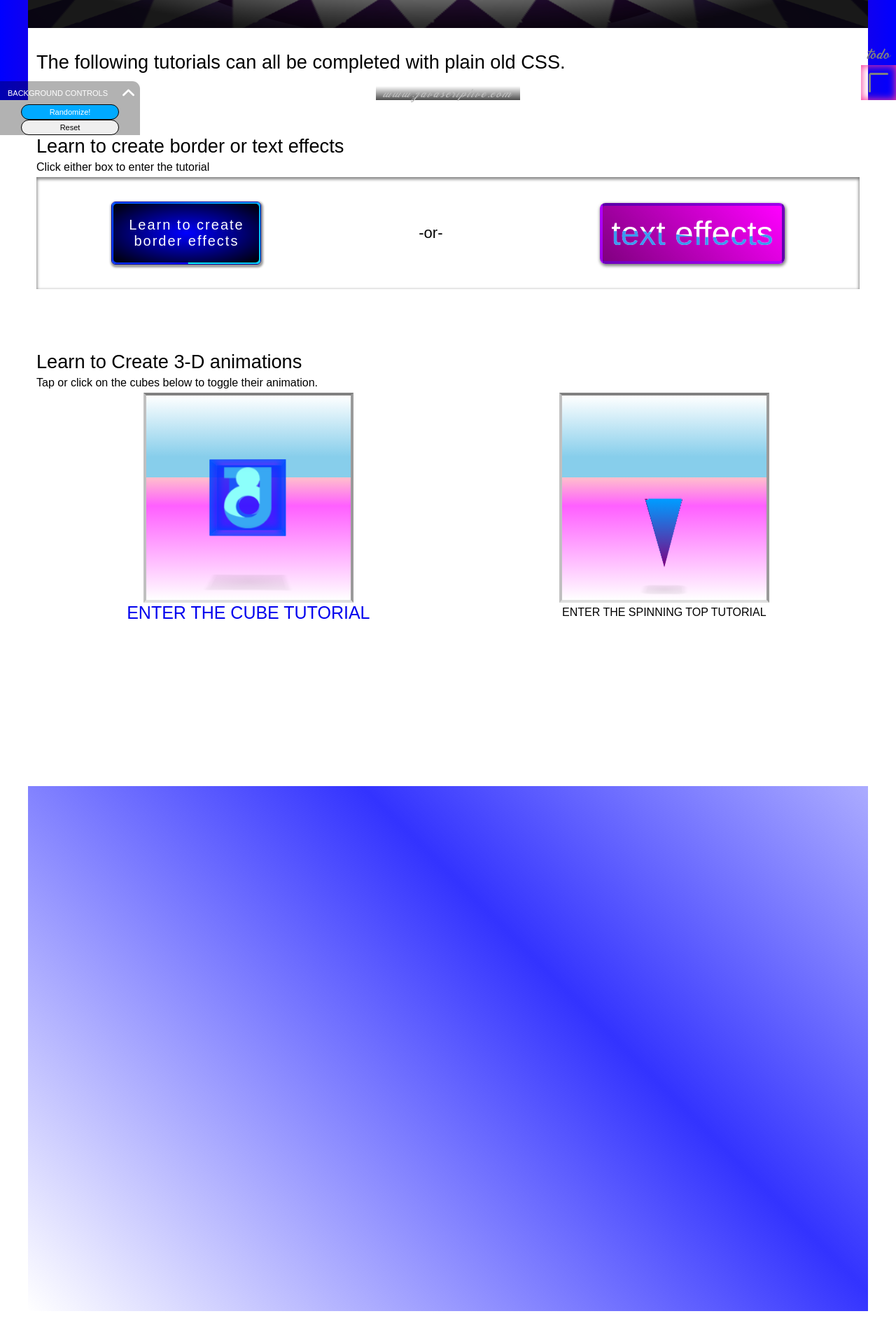
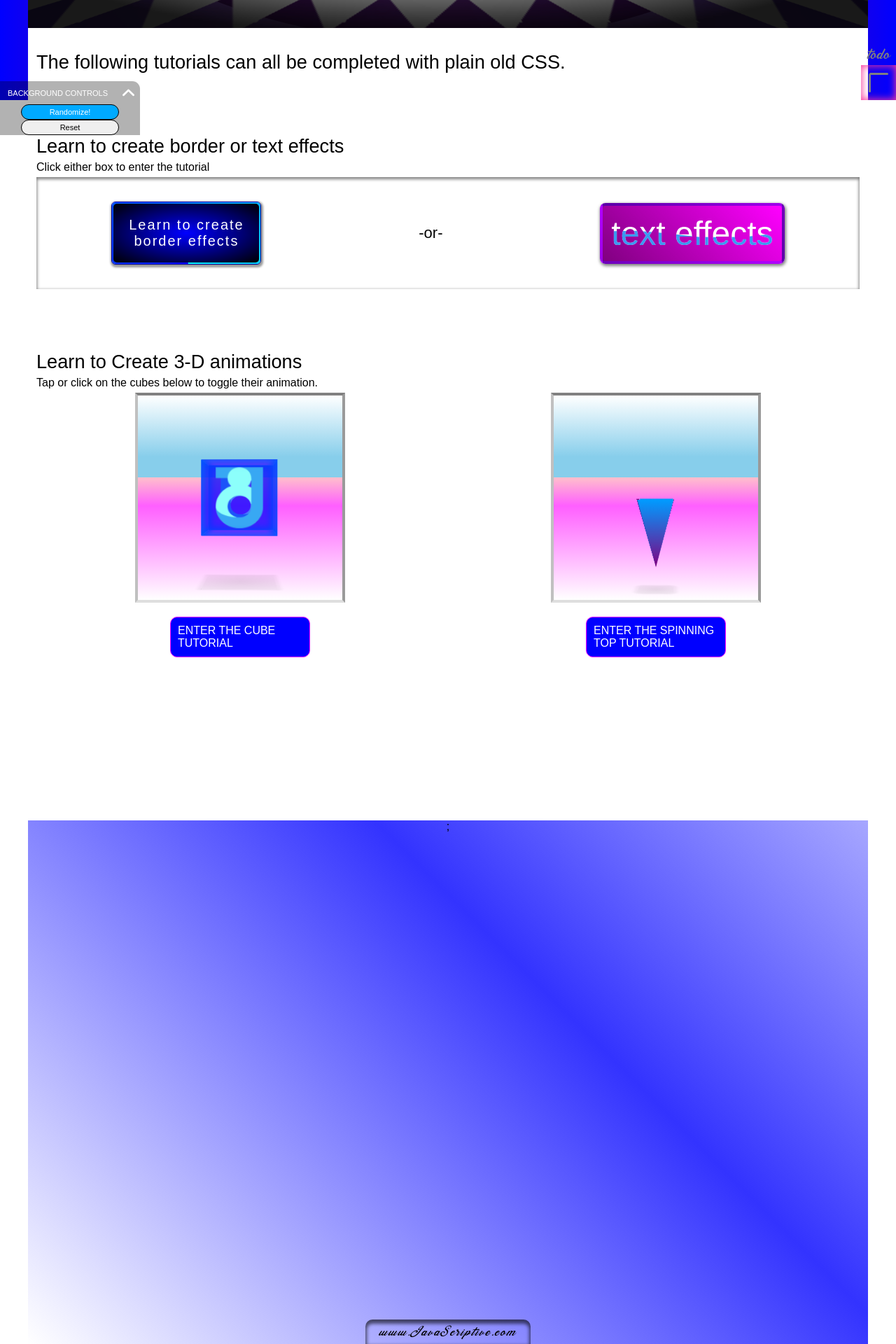
Before and after one commit to virtualepoch/web-engines-react, a React (Create React App) app: page /css in a window 1280 px wide. Shown: the part 657-2577 px from the top of the page at 70% size. Before the commit the page ends 2530 px from the top, so only its background shows below. Built offline with nearby package versions, Linux system fonts and the light colour scheme.

Commit message:
footer edits

```diff
--- a/src/App.js
+++ b/src/App.js
@@ -1,14 +1,13 @@
 import { Route, Routes, useLocation } from "react-router-dom";
 import { useEffect } from "react";
 import Header from "./components/header/Header";
-import Footer from "./components/footer/Footer";
 import StarCanvas from "./components/star-canvas/StarCanvas";
 import TodoPage from "./components/todo/TodoPage";
 import Home from "./pages/home/Home";
 import Css from "./pages/css/Css";
 import BorderEffectTut from "./pages/css/border-effect-tut/BorderEffectTut";
 import TextWaveEffectTut from "./pages/css/text-wave-effect-tut/TextWaveEffectTut";
-import CubeTut from "./pages/css/cube-tut/CubeTut"
+import CubeTut from "./pages/css/cube-tut/CubeTut";
 import Js from "./pages/js/Js";
 import Canvas from "./pages/canvas/Canvas";
 import Cgi from "./pages/cgi/Cgi";
@@ -27,7 +26,6 @@ function App() {
   return (
     <>
       <Header />
-      <Footer />
       <StarCanvas />
       <TodoPage />
       <section className="page-container">
--- a/src/components/footer/Footer.js
+++ /dev/null
@@ -1,5 +0,0 @@
-import "./footer.css";
-
-export default function Footer() {
-  return <footer className="main-footer">www.javascriptive.com</footer>;
-}
--- a/src/components/footer/footer.css
+++ /dev/null
@@ -1,18 +0,0 @@
-.main-footer {
-  width: fit-content;
-  height: 20px;
-  margin: 33px auto 0 auto;
-  padding: 5px 11px;
-  position: fixed;
-  left: 0;
-  right: 0;
-  bottom: 0;
-  z-index: 88;
-  display: flex;
-  align-items: center;
-  justify-content: center;
-  color: rgb(187, 187, 187);
-  font: italic 18px Lorea;
-  letter-spacing: 2px;
-  background: linear-gradient(transparent, rgb(0, 0, 0, 0.7));
-}
--- a/src/pages/common.css
+++ b/src/pages/common.css
@@ -17,3 +17,28 @@
   justify-content: center;
   background: white;
 }
+.footer {
+  width: fit-content;
+  height: fit-content;
+  padding: 5px 20px;
+  border-top-left-radius: 10px;
+  border-top-right-radius: 10px;
+  position: absolute;
+  bottom: 0;
+  display: flex;
+  align-items: center;
+  justify-content: center;
+  color: black;
+  font: italic 18px Lorea;
+  letter-spacing: 2px;
+  box-shadow: inset 0 4px 5px 2px rgb(0, 0, 0, 0.6);
+}
+.home-footer {
+  margin: 0 auto;
+  position: fixed;
+  left: 0;
+  right: 0;
+  bottom: 0;
+  z-index: 88;
+  color: white;
+}
--- a/src/pages/css/Css.js
+++ b/src/pages/css/Css.js
@@ -4,7 +4,6 @@ import BorderEffect from "./components/BorderEffect";
 import ColorCube from "./components/ColorCube";
 import SpinningTop from "./components/SpinningTop";
 import "./css.css";
-
 
 export default function Css() {
   return (
@@ -34,7 +33,9 @@ export default function Css() {
           <div className="cube-effects-container">
             <div className="column column-1">
               <ColorCube />
-              <Link to={"/css/cube-tut"}>ENTER THE CUBE TUTORIAL</Link>
+              <Link to={"/css/cube-tut"}>
+                <p>ENTER THE CUBE TUTORIAL</p>
+              </Link>
             </div>
             <div className="column">
               <SpinningTop />
@@ -43,6 +44,7 @@ export default function Css() {
           </div>
         </section>
       </div>
+      <footer className="footer">www.JavaScriptive.com</footer>;
     </div>
   );
 }
--- a/src/pages/css/border-effect-tut/BorderEffectTut.js
+++ b/src/pages/css/border-effect-tut/BorderEffectTut.js
@@ -159,6 +159,7 @@ export default function BorderEffectTut() {
         <BorderEffect />
       </div>
       <p>There you have it. This is just one example of the many things you can accomplish with just a few lines of CSS.</p>
+      <footer className="footer">www.JavaScriptive.com</footer>
     </div>
   );
 }
--- a/src/pages/css/css.css
+++ b/src/pages/css/css.css
@@ -1,6 +1,6 @@
 .css-page {
   min-height: 100vh;
-  padding: 22px 0 calc(100vh - 50px) 0;
+  padding: 22px 0 calc(100vh - 70px) 0;
   display: flex;
   flex-direction: column;
   align-items: center;
@@ -167,73 +167,12 @@
 .cube-effects-container .column-1 {
   margin-right: 12px;
 }
-/* PYRAMID SECTION ////////////////// */
-.pyramid-container {
-  height: 400px;
-  width: 60%;
-  position: relative;
-  top: -150px;
-  left: 40%;
-  border: 1px solid aliceblue;
+.cube-effects-container p {
+  width: 200px;
+  margin-top: 20px;
+  padding: 10px;
+  color: white;
+  background: blue;
+  border: 1px solid magenta;
+  border-radius: 10px;
 }
-.pyramid-wrapper {
-  height: 100%;
-  width: 100%;
-  background: linear-gradient(rgb(255, 255, 255), black, lightgray);
-  background-position: top;
-  display: flex;
-  justify-content: center;
-  align-items: center;
-  perspective: 400px;
-  perspective-origin: 50%;
-}
-.pyramid {
-  width: 200px;
-  height: 200px;
-  transform-style: preserve-3d;
-  position: relative;
-  top: -30px;
-  animation: pyramid-spin 11s linear infinite;
-}
-@keyframes pyramid-spin {
-  100% {
-    transform: rotateY(360deg);
-  }
-}
-.pyramid div {
-  height: 200px;
-  width: 200px;
-  position: absolute;
-  /* backface-visibility: ; */
-  clip-path: polygon(50% 0%, 0% 100%, 100% 100%);
-  border-bottom: 1px solid lightgray;
-}
-.pyramid img {
-  width: 100%;
-  height: 100%;
-}
-.pyramid .pyramid-front {
-  transform: translateZ(100px) rotateX(30deg) translateY(-29px) translateZ(-42px);
-  background: linear-gradient(rgb(253, 5, 5, 0.5), lightgray, black);
-}
-.pyramid .pyramid-right {
-  transform: rotateY(-270deg) translateX(100px) rotateX(30deg) translateY(-42px) translateZ(-92px);
-  transform-origin: 100% 0;
-  background: linear-gradient(rgb(133, 3, 247, 0.5), lightgray, black);
-}
-.pyramid .pyramid-back {
-  transform: translateZ(-100px) rotateY(180deg) rotateX(30deg) translateY(-29px) translateZ(-42px);
-  background: linear-gradient(rgb(6, 11, 249, 0.5), lightgray, black);
-}
-.pyramid .pyramid-left {
-  transform: rotateY(270deg) translateX(-100px) rotateX(30deg) translateY(-28px) translateZ(-41px);
-  transform-origin: 0 50%;
-  background: linear-gradient(rgb(81, 248, 55, 0.5), lightgray, black);
-}
-.pyramid .pyramid-shadow {
-  background: rgb(0, 0, 0, 0.4);
-  transform: rotateX(90deg) translateZ(-130px);
-  border: none;
-  box-shadow: 0 0 20px 10px rgb(0, 0, 0, 0.5);
-  clip-path: none;
-}
--- a/src/pages/css/cube-tut/CubeTut.js
+++ b/src/pages/css/cube-tut/CubeTut.js
@@ -192,6 +192,7 @@ export default function TextWaveEffectTut() {
         <ColorCube />
       </div>
       <p>There you have it. Another example of what can be done with the power of CSS.</p>
+      <footer className="footer">www.JavaScriptive.com</footer>
     </div>
   );
 }
--- a/src/pages/css/text-wave-effect-tut/TextWaveEffectTut.js
+++ b/src/pages/css/text-wave-effect-tut/TextWaveEffectTut.js
@@ -144,6 +144,7 @@ export default function TextWaveEffectTut() {
         </div>
       </div>
       <p>There you have it. Another example of what can be done with just a few lines of CSS.</p>
+      <footer className="footer">www.JavaScriptive.com</footer>
     </div>
   );
 }
--- a/src/pages/css/tuts-common.css
+++ b/src/pages/css/tuts-common.css
@@ -4,7 +4,7 @@
 .tut-page-container {
   width: 100%;
   min-height: 100vh;
-  padding: 44px 12px 300px 12px;
+  padding: 44px 12px 200px 12px;
   display: flex;
   flex-direction: column;
   align-items: center;
--- a/src/pages/home/Home.js
+++ b/src/pages/home/Home.js
@@ -15,6 +15,7 @@ export default function Home() {
       </div>
       <div className="tap-message">tap screen</div>
       <div className="tap-message tap-message-2">tap screen</div>
+      <footer className="footer home-footer">www.JavaScriptive.com</footer>
     </div>
   );
 }
```
